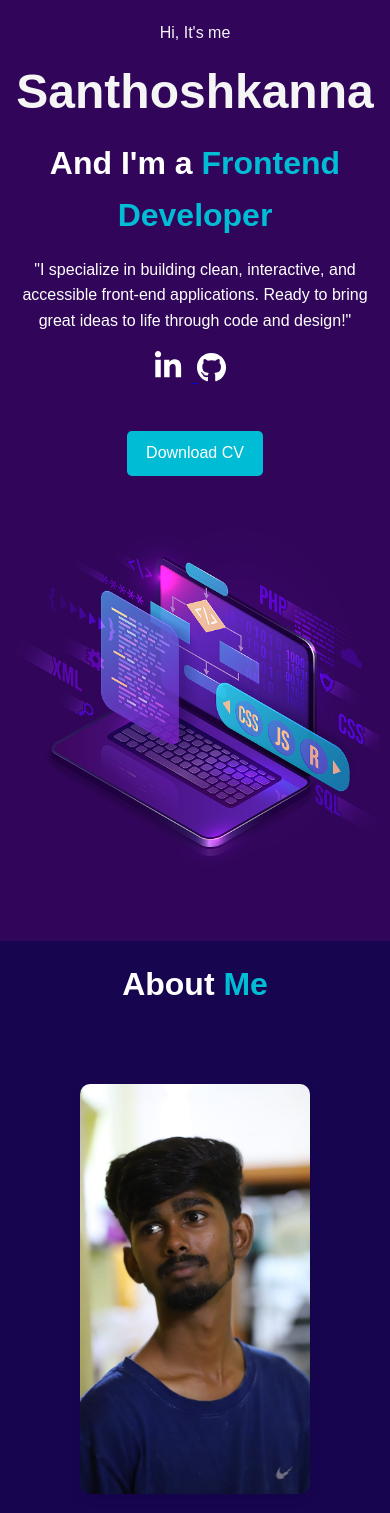
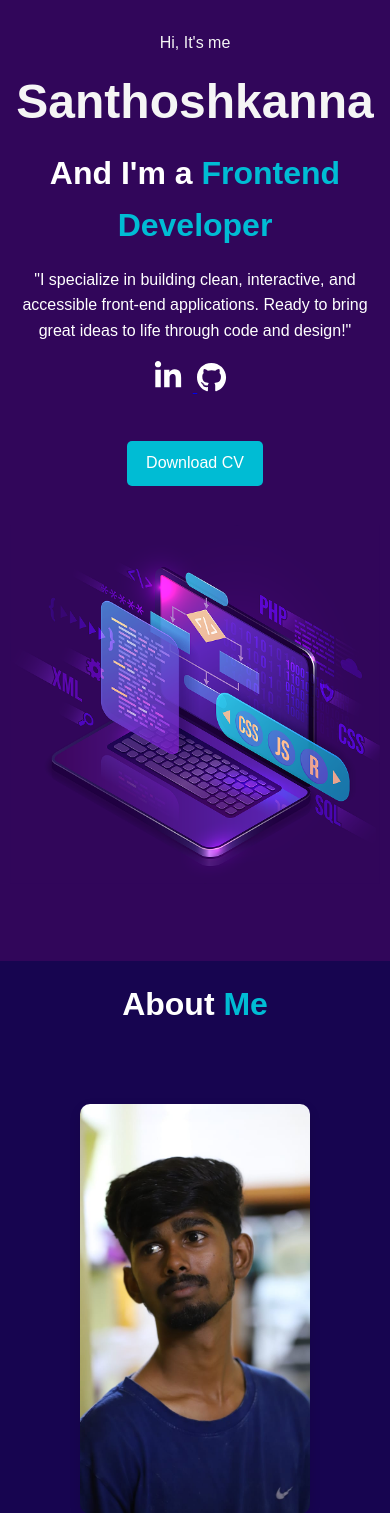
Before and after one commit to santhoshkanna021/Portfolio.., a Flask app: page / in a window 390 px wide. Shown: the top 1513 px of the page. Run offline with Flask 3, Linux system fonts and the light colour scheme.

Commit message:
another update in styles

```diff
--- a/static/Styles.css
+++ b/static/Styles.css
@@ -380,7 +380,7 @@ body {
   .hero {
     flex-direction: row; /* should be column on mobile */
     text-align: center;
-    padding: 20px 10px;
+    padding: 30px 10px;
   }
 
   .hero-left,
```
